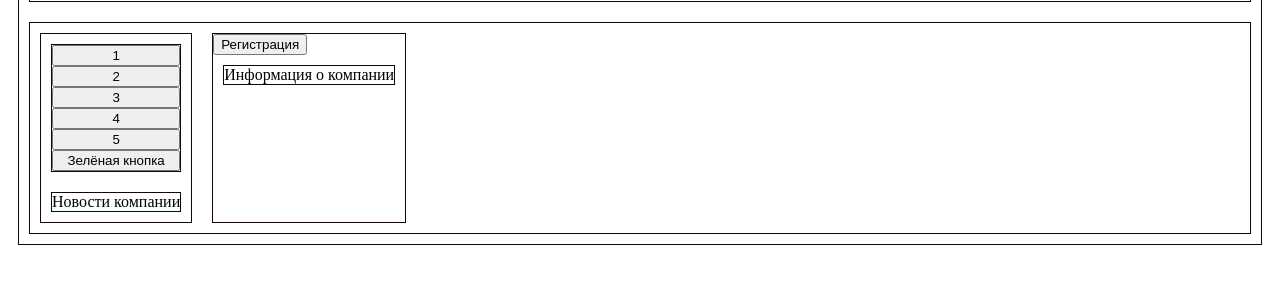
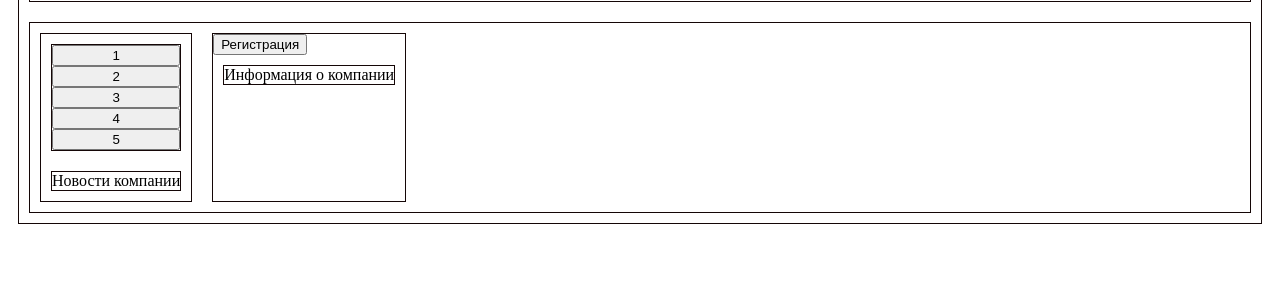
Before and after one commit to denisilver/test-project-1, a plain HTML site: page index.html in a window 1280 px wide. Shown: the part 101-384 px from the top of the page. Drawn offline with Linux system fonts and the light colour scheme.

Commit message:
Практика по верстке №1

```diff
--- a/index.html
+++ b/index.html
@@ -24,7 +24,6 @@
                     <button>3</button>
                     <button>4</button>
                     <button>5</button>
-                    <button class="green">Зелёная кнопка</button>
                 </div>
                 <div>Новости компании</div>
             </div>
```
